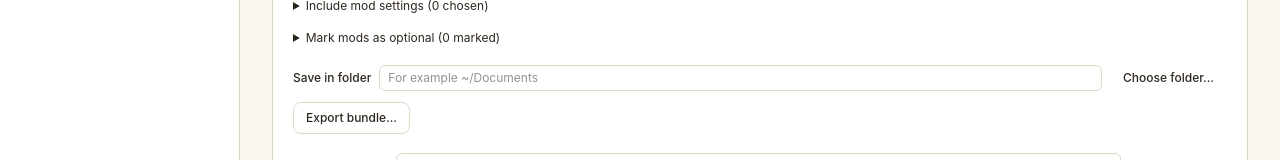
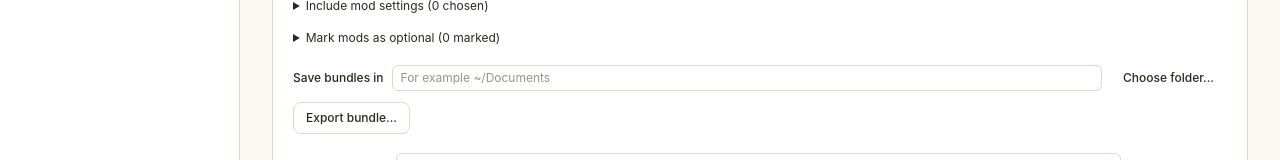
Before and after one commit to lukepoo101/stardew-mod-manager, a React (Vite) app in the folder apps/desktop/: page /#/app/profiles in a window 1280 px wide. Shown: the part 492-652 px from the top of the page. Built offline with nearby package versions, Linux system fonts and the light colour scheme.

Commit message:
Name each share folder field after what it saves
The bundle, recipe and collection cards each have a folder field, and
all three were labelled "Save in folder", so a screen reader user could
not tell them apart. They are now "Save bundles in", "Save recipes in"
and "Save collection files in".

```diff
--- a/apps/desktop/src/features/profiles/BundleCard.tsx
+++ b/apps/desktop/src/features/profiles/BundleCard.tsx
@@ -357,6 +357,7 @@ export const BundleCard: React.FC = () => {
 
       <div className="space-y-2">
         <ShareFolderField
+          label="Save bundles in"
           folder={folder}
           onChange={setFolder}
           dialogTitle={SAVE_TITLE}
--- a/apps/desktop/src/features/profiles/CollectionCard.tsx
+++ b/apps/desktop/src/features/profiles/CollectionCard.tsx
@@ -919,6 +919,7 @@ export const CollectionCard: React.FC = () => {
       )}
 
       <ShareFolderField
+        label="Save collection files in"
         folder={folder}
         onChange={setFolder}
         dialogTitle={SAVE_TITLE}
--- a/apps/desktop/src/features/profiles/RecipeCard.tsx
+++ b/apps/desktop/src/features/profiles/RecipeCard.tsx
@@ -130,6 +130,7 @@ export const RecipeCard: React.FC = () => {
       </p>
 
       <ShareFolderField
+        label="Save recipes in"
         folder={folder}
         onChange={setFolder}
         dialogTitle={SAVE_TITLE}
--- a/apps/desktop/src/features/profiles/ShareFolder.tsx
+++ b/apps/desktop/src/features/profiles/ShareFolder.tsx
@@ -34,17 +34,19 @@ export function useShareFolder(): [string, (folder: string) => void] {
  * and a folder picker titled with what the folder is for.
  */
 export const ShareFolderField: React.FC<{
+  /** Names what is saved, such as "Save bundles in". */
+  label: string;
   folder: string;
   onChange: (folder: string) => void;
   /** The native picker's title, such as "Choose where to save the bundle". */
   dialogTitle: string;
   disabled?: boolean;
-}> = ({ folder, onChange, dialogTitle, disabled }) => {
+}> = ({ label, folder, onChange, dialogTitle, disabled }) => {
   const id = useId();
   return (
     <div className="flex flex-wrap items-center gap-2 text-xs">
       <label htmlFor={id} className="font-medium">
-        Save in folder
+        {label}
       </label>
       <input
         id={id}
```
Also changed, not shown: 1 other file (tests, documents, lock files or other folders).
